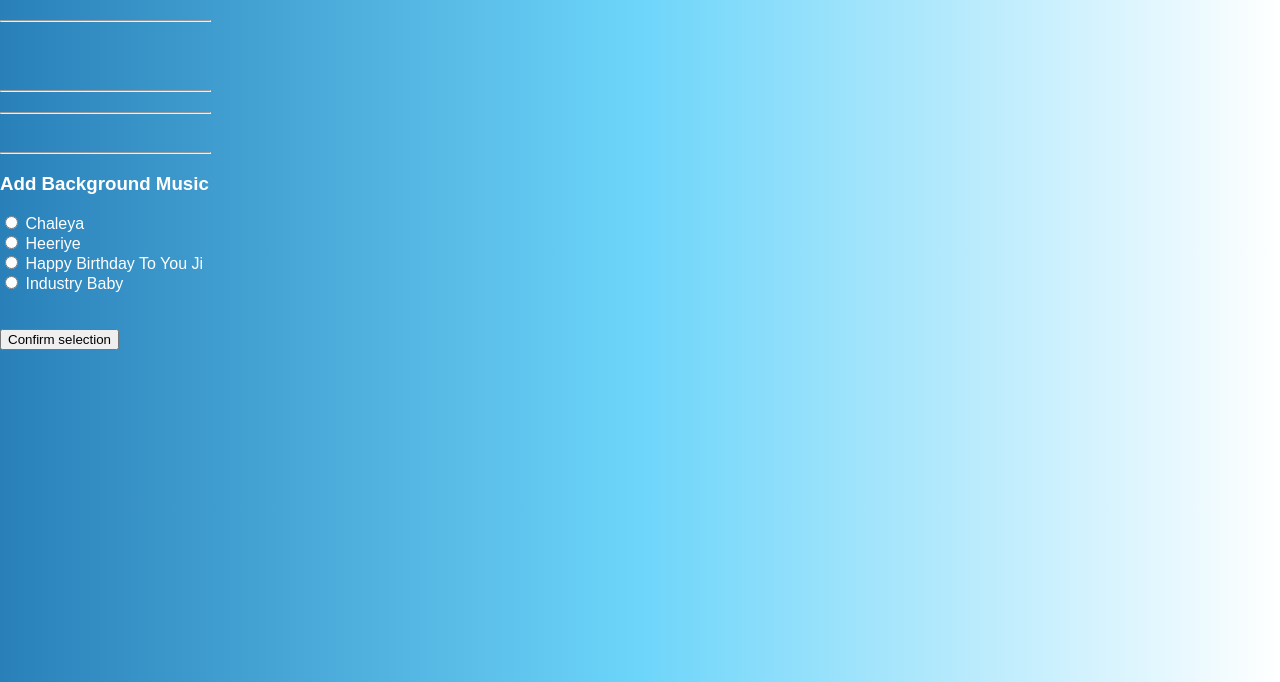
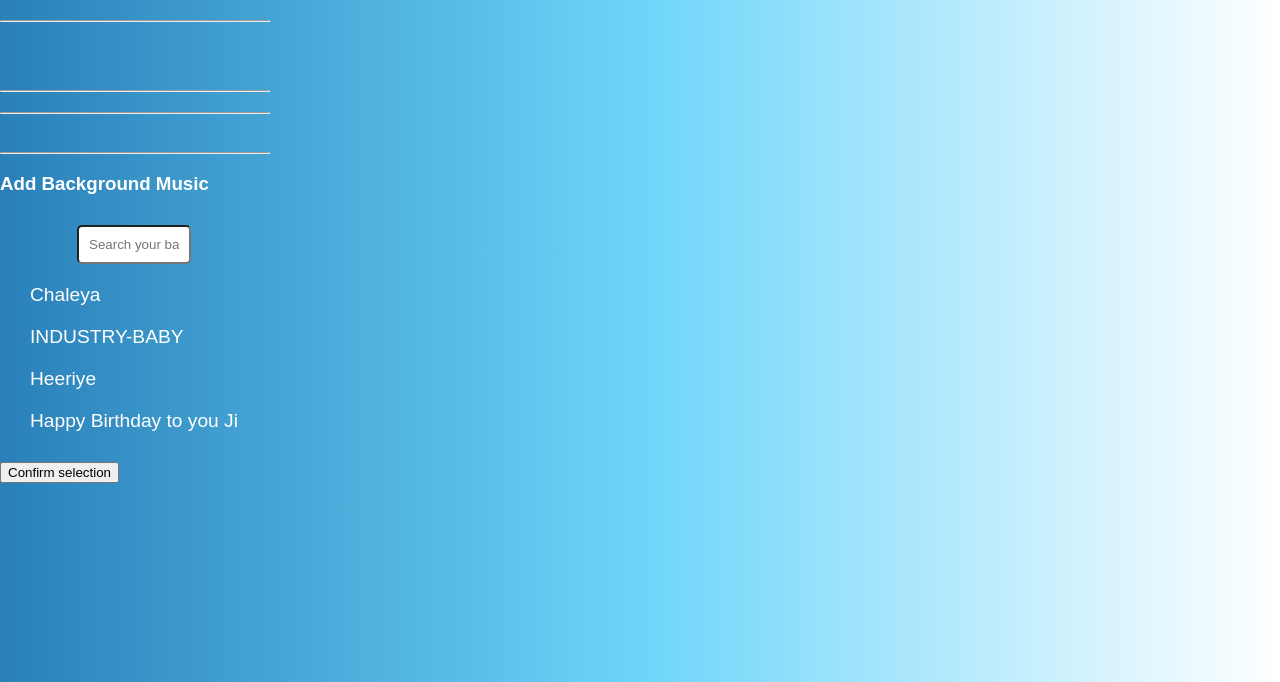
Before and after one commit to ManiTej1729/pRock, a Flask app: template templates/select.html in a window 1280 px wide. Shown: the top 682 px of the page. Run offline with Flask 3, Linux system fonts and the light colour scheme; the template is opened without the code that fills it, so the values that code supplies are empty.

Commit message:
Update select.html

```diff
--- a/templates/select.html
+++ b/templates/select.html
@@ -80,6 +80,52 @@
         margin-top: 20px;
         min-width: 100%;
     }
+    .container {
+        display: flex;
+        flex-direction: column;
+        align-items: center;
+        margin: 20px;
+    }
+    .songs {
+        font-size: 1.2em;
+        padding: 10px;
+        /* border-bottom: 1px solid #ccc; */
+        animation: fadeIn 0.5s ease-in-out;
+        cursor: pointer;
+    }
+    .songs:hover {
+      color: aqua;
+    }
+    .songs:active {
+      transform: translateY(-2px);
+      color: darkblue;
+    }
+    .songs:last-child {
+        border-bottom: none;
+    }
+    #searchbar {
+        margin: 10px;
+        padding: 10px;
+        border-radius: 5px;
+        width: 50%;
+        box-sizing: border-box;
+    }
+    #list {
+        list-style: none;
+        padding: 0;
+        margin: 0;
+    }
+    @keyframes fadeIn {
+    from {
+        opacity: 0;
+        transform: translateY(-10px);
+    }
+
+    to {
+        opacity: 1;
+        transform: translateY(0);
+    }
+}
   </style>
 </head>
 <body>
@@ -95,15 +141,28 @@
     <div id="chosen" style="padding: 5px;">
     </div><hr>
     <h3>Add Background Music</h3>
-    <input type="radio" id="musicFile1" onchange="handleMusic(this.value)" name="bgm" value="Chaleya">
+    <!-- <input type="radio" id="musicFile1" onchange="handleMusic(this.value)" name="bgm" value="Chaleya">
     <label for="musicFile1">Chaleya</label><br>
     <input type="radio" id="musicFile2" onchange="handleMusic(this.value)" name="bgm" value="Heeriye">
     <label for="musicFile2">Heeriye</label><br>
     <input type="radio" id="musicFile3" onchange="handleMusic(this.value)" name="bgm" value="Happy Birthday To You Ji">
     <label for="musicFile3">Happy Birthday To You Ji</label><br>
     <input type="radio" id="musicFile4" onchange="handleMusic(this.value)" name="bgm" value="INDUSTRY-BABY">
-    <label for="musicFile4">Industry Baby</label><br><br><br>
+    <label for="musicFile4">Industry Baby</label><br><br><br> -->
+    <body>
+        <div class="container">
+            <input id = "searchbar" onkeyup = "search_songs()" type="text" name="search" placeholder="Search your background song">
 
+            <ul id='list'>
+                <li class="songs" onclick="handleMusic(this.innerHTML)">Chaleya</li>
+                <li class="songs" onclick="handleMusic(this.innerHTML)">INDUSTRY-BABY</li>
+                <li class="songs" onclick="handleMusic(this.innerHTML)">Heeriye</li>
+                <li class="songs" onclick="handleMusic(this.innerHTML)">Happy Birthday to you Ji</li>
+            </ul>
+        </div>
+
+        <script src="./script.js"></script>
+    </body>
     <button onclick="confirmSelection()">Confirm selection</button>
     <footer class="footer">
       <h2>pRock</h2>
@@ -166,7 +225,20 @@
           // .then(data => console.log(data))
           // window.location.href = '/video'
         }
+        function search_songs() {
+            let input = document.getElementById('searchbar').value
+            input = input.toLowerCase();
+            let x = document.getElementsByClassName('songs');
 
+            for (i = 0; i < x.length; i++) {
+                if (x[i].innerHTML.toLowerCase().includes(input)) {
+                    x[i].style.display = "list-item";
+                }
+                else {
+                  x[i].style.display = "none";
+                }
+            }
+        }
     </script>
 </body>
 </html>
```
